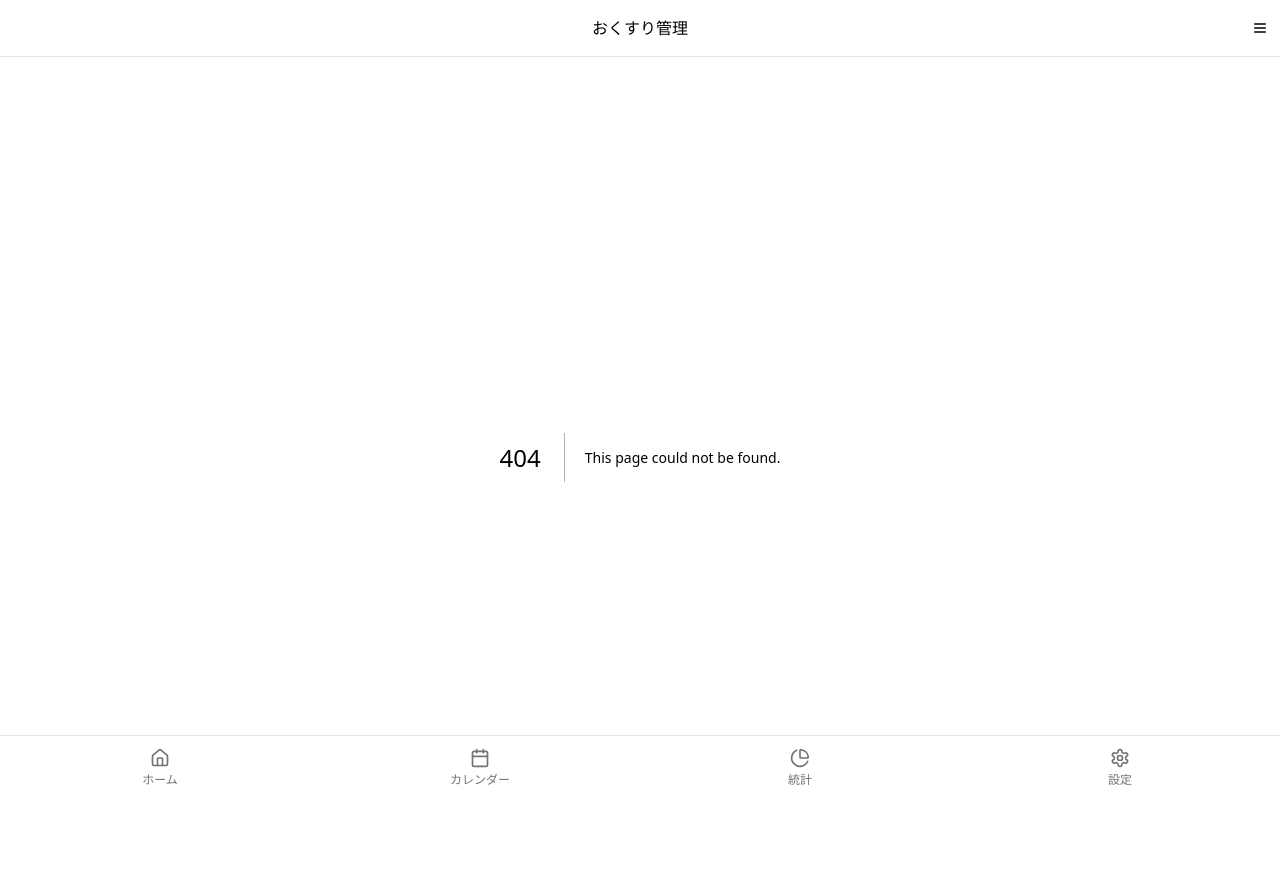
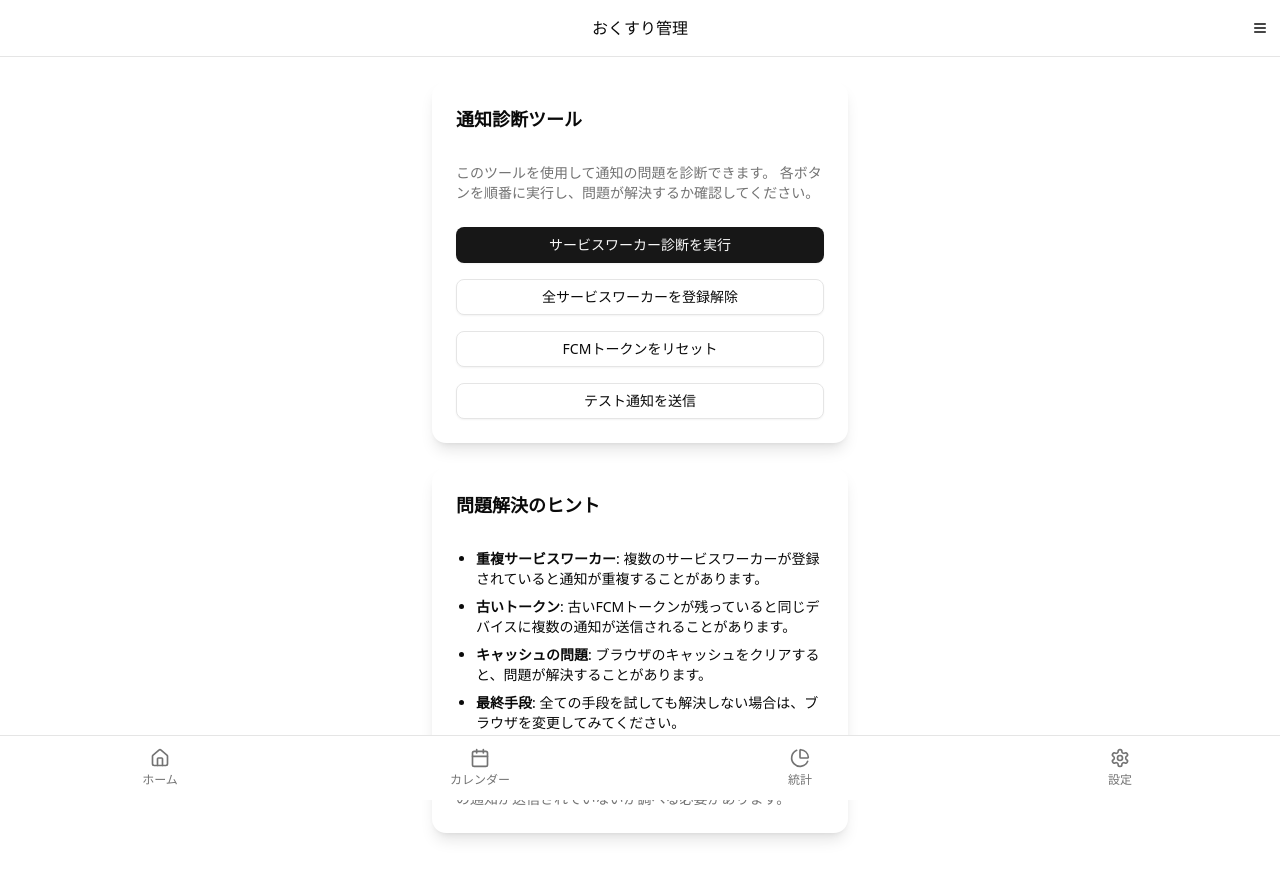
Before and after one commit to wato787/okusuri-frontend, a Next.js app: page /diagnose in a window 1280 px wide. Before the commit this address had no page. Shown: the top 878 px of the page. Before the commit the page ends 857 px from the top, so only its background shows below. Built offline with nearby package versions, Linux system fonts and the light colour scheme; no server answers.

Commit message:
feat: 通知診断ツールを追加

```diff
--- /dev/null
+++ b/src/app/diagnose/page.tsx
@@ -0,0 +1,218 @@
+'use client';
+
+import { Button } from '@/components/ui/button';
+import { Card, CardContent, CardHeader, CardTitle } from '@/components/ui/card';
+import { messaging } from '@/lib/firebase';
+import {
+  debugServiceWorker,
+  unregisterAllServiceWorkers,
+  resetFirebaseMessagingToken,
+} from '@/utils/serviceWorkerDebug';
+import { useState } from 'react';
+import toast from 'react-hot-toast';
+
+export default function DiagnosePage() {
+  const [isLoading, setIsLoading] = useState(false);
+  const [diagnosticResults, setDiagnosticResults] = useState<string>('');
+
+  const runDiagnostics = async () => {
+    setIsLoading(true);
+    setDiagnosticResults('');
+
+    try {
+      console.clear(); // コンソールをクリアして読みやすくする
+      await debugServiceWorker();
+      toast.success('診断が完了しました。ブラウザのコンソールを確認してください');
+      setDiagnosticResults('診断が完了しました。ブラウザのコンソールログを確認してください。');
+    } catch (error) {
+      console.error('診断中にエラーが発生しました:', error);
+      toast.error('診断中にエラーが発生しました');
+      setDiagnosticResults(`エラー: ${error.message}`);
+    } finally {
+      setIsLoading(false);
+    }
+  };
+
+  const handleUnregisterAll = async () => {
+    setIsLoading(true);
+    try {
+      console.clear();
+      const result = await unregisterAllServiceWorkers();
+      if (result) {
+        toast.success('すべてのサービスワーカーの登録解除に成功しました');
+        setDiagnosticResults(
+          '全てのサービスワーカーの登録解除に成功しました。ページを再読み込みしてください。'
+        );
+      } else {
+        toast.error('一部のサービスワーカーの登録解除に失敗しました');
+        setDiagnosticResults(
+          '一部のサービスワーカーの登録解除に失敗しました。コンソールを確認してください。'
+        );
+      }
+    } catch (error) {
+      console.error('登録解除中にエラーが発生しました:', error);
+      toast.error('登録解除中にエラーが発生しました');
+      setDiagnosticResults(`エラー: ${error.message}`);
+    } finally {
+      setIsLoading(false);
+    }
+  };
+
+  const handleResetToken = async () => {
+    setIsLoading(true);
+    try {
+      console.clear();
+      const newToken = await resetFirebaseMessagingToken(messaging);
+      if (newToken) {
+        toast.success(
+          'Firebase Messagingトークンのリセットに成功しました'
+        );
+        setDiagnosticResults(
+          `Firebase Messagingトークンのリセットに成功しました。新しいトークン: ${newToken.substring(
+            0,
+            10
+          )}...`
+        );
+      } else {
+        toast.error('トークンのリセットに失敗しました');
+        setDiagnosticResults(
+          'トークンのリセットに失敗しました。コンソールを確認してください。'
+        );
+      }
+    } catch (error) {
+      console.error('トークンリセット中にエラーが発生しました:', error);
+      toast.error('トークンリセット中にエラーが発生しました');
+      setDiagnosticResults(`エラー: ${error.message}`);
+    } finally {
+      setIsLoading(false);
+    }
+  };
+
+  const testNotification = () => {
+    if (!('Notification' in window)) {
+      toast.error('このブラウザは通知をサポートしていません');
+      return;
+    }
+
+    if (Notification.permission === 'granted') {
+      const notification = new Notification('テスト通知', {
+        body: 'これはブラウザからの直接のテスト通知です',
+        icon: '/logo.png',
+      });
+
+      notification.onclick = () => {
+        console.log('通知がクリックされました');
+        window.focus();
+        notification.close();
+      };
+
+      toast.success('テスト通知を送信しました');
+    } else {
+      toast.error(
+        '通知の権限がありません。通知設定から許可してください。'
+      );
+    }
+  };
+
+  return (
+    <div className='container max-w-md mx-auto pt-6 pb-24 px-4'>
+      <Card className='overflow-hidden shadow-lg border-0 rounded-xl mb-6'>
+        <CardHeader>
+          <CardTitle className='text-lg'>通知診断ツール</CardTitle>
+        </CardHeader>
+        <CardContent className='space-y-6'>
+          <div>
+            <p className='text-sm text-muted-foreground mb-4'>
+              このツールを使用して通知の問題を診断できます。
+              各ボタンを順番に実行し、問題が解決するか確認してください。
+            </p>
+          </div>
+
+          <div className='grid grid-cols-1 gap-4'>
+            <Button
+              variant='default'
+              onClick={runDiagnostics}
+              disabled={isLoading}
+              className='w-full'
+            >
+              サービスワーカー診断を実行
+            </Button>
+
+            <Button
+              variant='outline'
+              onClick={handleUnregisterAll}
+              disabled={isLoading}
+              className='w-full'
+            >
+              全サービスワーカーを登録解除
+            </Button>
+
+            <Button
+              variant='outline'
+              onClick={handleResetToken}
+              disabled={isLoading}
+              className='w-full'
+            >
+              FCMトークンをリセット
+            </Button>
+
+            <Button
+              variant='outline'
+              onClick={testNotification}
+              disabled={isLoading}
+              className='w-full'
+            >
+              テスト通知を送信
+            </Button>
+          </div>
+
+          {diagnosticResults && (
+            <div className='p-4 bg-gray-50 dark:bg-gray-800/50 rounded-lg text-sm'>
+              <p>{diagnosticResults}</p>
+            </div>
+          )}
+
+          {isLoading && (
+            <div className='flex justify-center'>
+              <div className='animate-spin h-6 w-6 border-2 border-primary border-t-transparent rounded-full'></div>
+            </div>
+          )}
+        </CardContent>
+      </Card>
+
+      <Card className='overflow-hidden shadow-lg border-0 rounded-xl'>
+        <CardHeader>
+          <CardTitle className='text-lg'>問題解決のヒント</CardTitle>
+        </CardHeader>
+        <CardContent>
+          <ul className='list-disc pl-5 space-y-2 text-sm'>
+            <li>
+              <strong>重複サービスワーカー</strong>:{' '}
+              複数のサービスワーカーが登録されていると通知が重複することがあります。
+            </li>
+            <li>
+              <strong>古いトークン</strong>:{' '}
+              古いFCMトークンが残っていると同じデバイスに複数の通知が送信されることがあります。
+            </li>
+            <li>
+              <strong>キャッシュの問題</strong>:{' '}
+              ブラウザのキャッシュをクリアすると、問題が解決することがあります。
+            </li>
+            <li>
+              <strong>最終手段</strong>:{' '}
+              全ての手段を試しても解決しない場合は、ブラウザを変更してみてください。
+            </li>
+          </ul>
+
+          <div className='mt-4 text-sm text-muted-foreground'>
+            <p>
+              これらの診断ツールを使用しても問題が解決しない場合は、
+              サーバーログとブラウザログの両方を確認し、
+              複数の通知が送信されていないか調べる必要があります。
+            </p>
+          </div>
+        </CardContent>
+      </Card>
+    </div>
+  );
+}
```
